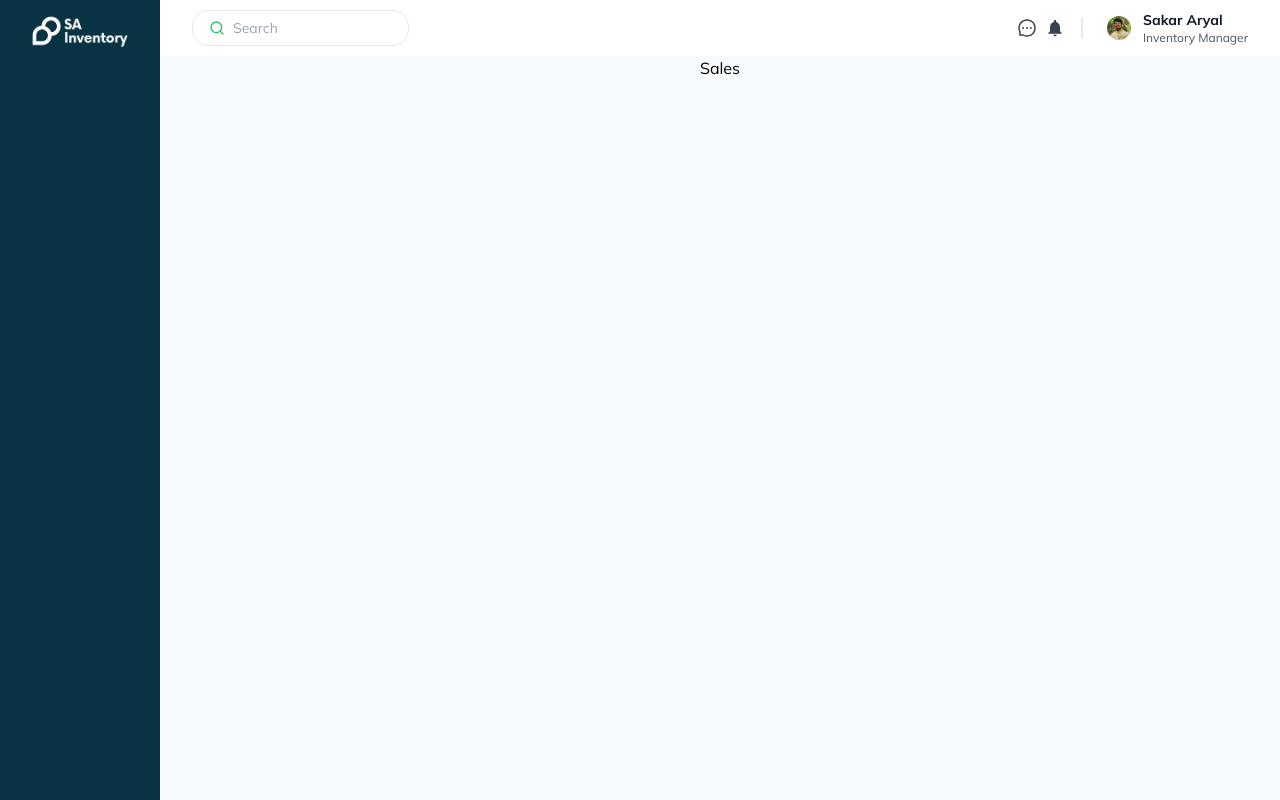
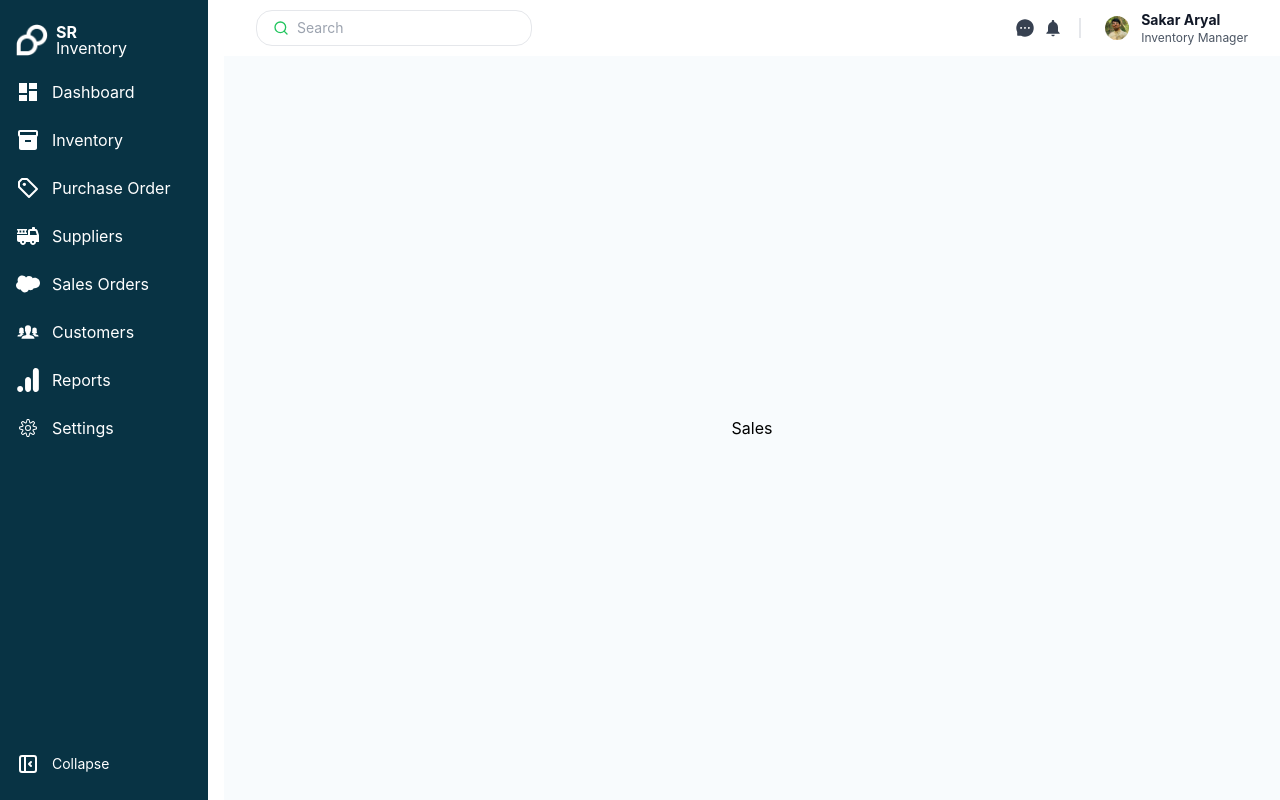
Before and after one commit to techiesakar/IMS, a React (Create React App) app: page /sales in a window 1280 px wide. Built offline with nearby package versions, Linux system fonts and the light colour scheme.

Commit message:
Some minor Changes

```diff
--- a/src/container/App.js
+++ b/src/container/App.js
@@ -13,7 +13,7 @@ import Suppliers from "pages/Suppliers/Suppliers";
 
 function App() {
   return (
-    <div className="App font-mulish">
+    <div className="App ">
       <Layout>
         <Routes>
           <Route path={"/"} element={<Dashboard />} />
@@ -21,7 +21,7 @@ function App() {
           <Route path={"/customers"} element={<Customers />} />
           <Route path={"/inventory"} element={<Inventory />} />
           <Route path={"/purchase"} element={<Purchase />} />
-          <Route path={"/report"} element={<Reports />} />
+          <Route path={"/reports"} element={<Reports />} />
           <Route path={"/sales"} element={<Sales />} />
           <Route path={"/settings"} element={<Settings />} />
           <Route path={"/suppliers"} element={<Suppliers />} />
--- a/src/hoc/Layout/Layout.jsx
+++ b/src/hoc/Layout/Layout.jsx
@@ -4,7 +4,7 @@ import React from "react";
 
 const Layout = ({ children }) => {
   return (
-    <div className="pl-40 pt-14 min-h-screen w-screen relative">
+    <div className="md:pl-56 pt-14 min-h-screen w-screen relative">
       <Toolbar />
       <Sidebar />
       <main className="bg-[#F8FBFD] h-main-height">{children}</main>
--- /dev/null
+++ b/src/navigation/NavlLinks.js
@@ -0,0 +1,21 @@
+import { MdDashboard, MdInventory, MdFireTruck } from "react-icons/md";
+import { BiPurchaseTagAlt } from "react-icons/bi";
+import { IoIosPeople } from "react-icons/io";
+import { SiGoogleanalytics, SiSalesforce } from "react-icons/si";
+import { CiSettings } from "react-icons/ci";
+const NavLinks = [
+  { id: 0, title: "Dashboard", link: "/", icon: <MdDashboard /> },
+  { id: 1, title: "Inventory", link: "/inventory", icon: <MdInventory /> },
+  {
+    id: 2,
+    title: "Purchase Order",
+    link: "/purchase",
+    icon: <BiPurchaseTagAlt />,
+  },
+  { id: 3, title: "Suppliers", link: "/suppliers", icon: <MdFireTruck /> },
+  { id: 4, title: "Sales Orders", link: "/sales", icon: <SiSalesforce /> },
+  { id: 5, title: "Customers", link: "/customers", icon: <IoIosPeople /> },
+  { id: 6, title: "Reports", link: "/reports", icon: <SiGoogleanalytics /> },
+  { id: 7, title: "Settings", link: "/settings", icon: <CiSettings /> },
+];
+export default NavLinks;
--- a/src/navigation/Sidebar.jsx
+++ b/src/navigation/Sidebar.jsx
@@ -1,14 +1,63 @@
-import React from "react";
-import HeaderLogo from "assets/images/Logo.png";
+import { useState, createContext, useContext } from "react";
+
+import Favicon from "assets/images/Favicon.png";
 import { Link } from "react-router-dom";
+import NavLinks from "./NavlLinks";
+
+import {
+  TbLayoutSidebarLeftCollapse,
+  TbLayoutSidebarRightCollapse,
+} from "react-icons/tb";
 
 const Sidebar = () => {
+  const [toggle, setToggle] = useState(false);
+  const handleToggle = () => {
+    setToggle(!toggle);
+  };
   return (
-    <aside className="fixed left-0 top-0  bg-cyan-950 h-screen w-40 p-4">
-      <div className="flex justify-center">
-        <Link to={"/"}>
-          <img src={HeaderLogo} alt="SR Inventory" className="w-24" />
+    <aside
+      className={`fixed -left-56 md:left-0 top-0 transition-all duration-300  bg-cyan-950 h-screen whitespace-nowrap  md:flex flex-col gap-6 justify-between py-6 ${
+        toggle ? "w-16" : "w-52"
+      }`}
+    >
+      <div className="flex flex-col gap-6 px-4">
+        <Link to={"/"} className="flex gap-2 items-center">
+          <img src={Favicon} alt="SR Inventory" className="w-8 h-8" />
+
+          {!toggle && (
+            <span className="flex flex-col items-start text-white leading-4">
+              <span className="font-bold ">SR</span>
+              <span>Inventory</span>
+            </span>
+          )}
         </Link>
+        <ul className="flex flex-col gap-6">
+          {NavLinks.map((item, index) => {
+            return (
+              <li key={index} className="flex items-center text-white">
+                <Link to={item.link} className="flex items-center gap-3">
+                  <button className="text-2xl">{item.icon}</button>
+                  {!toggle && item.title}
+                </Link>
+              </li>
+            );
+          })}
+        </ul>
+      </div>
+
+      <div className="text-white flex gap-3 items-center px-4">
+        <div className="text-2xl" onClick={handleToggle}>
+          {toggle ? (
+            <button className="flex items-center gap-3">
+              <TbLayoutSidebarRightCollapse />
+            </button>
+          ) : (
+            <button className="flex items-center gap-3">
+              <TbLayoutSidebarLeftCollapse />
+              <span className="text-sm">Collapse</span>
+            </button>
+          )}
+        </div>
       </div>
     </aside>
   );
--- a/src/navigation/Toolbar.jsx
+++ b/src/navigation/Toolbar.jsx
@@ -1,12 +1,12 @@
 import React from "react";
-import { AiOutlineMessage } from "react-icons/ai";
+import { AiFillMessage } from "react-icons/ai";
 import { MdNotifications } from "react-icons/md";
 import { FiSearch } from "react-icons/fi";
 import profileImg from "assets/images/profileImg.jpg";
 
 const Toolbar = () => {
   return (
-    <header className="fixed top-0 left-0 right-0 w-full pl-40">
+    <header className="fixed top-0 left-0 right-0 w-full md:pl-56 bg-white">
       <div className="flex justify-between items-center px-8 h-14">
         <div className="border border-gray-200 rounded-2xl bg-white flex items-center px-4 gap-2 h-9">
           <FiSearch className="text-green-500" />
@@ -18,7 +18,7 @@ const Toolbar = () => {
         </div>
         <div className="flex items-center gap-6">
           <div className="flex gap-2 text-xl text-gray-700 border-r-2 border-gray-200 px-4">
-            <AiOutlineMessage />
+            <AiFillMessage />
             <MdNotifications />
           </div>
           <div className="flex gap-3 items-center ">
--- a/src/pages/Customers/Customers.jsx
+++ b/src/pages/Customers/Customers.jsx
@@ -1,9 +1,11 @@
-import React from 'react'
+import React from "react";
 
 const Customers = () => {
   return (
-    <div>Customers</div>
-  )
-}
+    <div className="w-full h-full flex items-center justify-center">
+      Customers
+    </div>
+  );
+};
 
-export default Customers
+export default Customers;
--- a/src/pages/Inventory/Inventory.jsx
+++ b/src/pages/Inventory/Inventory.jsx
@@ -1,9 +1,11 @@
-import React from 'react'
+import React from "react";
 
 const Inventory = () => {
   return (
-    <div>Inventory</div>
-  )
-}
+    <div className="w-full h-full flex items-center justify-center">
+      Inventory
+    </div>
+  );
+};
 
-export default Inventory
+export default Inventory;
--- a/src/pages/Purchase/Purchase.jsx
+++ b/src/pages/Purchase/Purchase.jsx
@@ -1,9 +1,11 @@
-import React from 'react'
+import React from "react";
 
 const Purchase = () => {
   return (
-    <div>Purchase</div>
-  )
-}
+    <div className="w-full h-full flex items-center justify-center">
+      Purchase
+    </div>
+  );
+};
 
-export default Purchase
+export default Purchase;
--- a/src/pages/Reports/Reports.jsx
+++ b/src/pages/Reports/Reports.jsx
@@ -1,9 +1,11 @@
-import React from 'react'
+import React from "react";
 
 const Reports = () => {
   return (
-    <div>Reports</div>
-  )
-}
+    <div className="w-full h-full flex items-center justify-center">
+      Reports
+    </div>
+  );
+};
 
-export default Reports
+export default Reports;
--- a/src/pages/Sales/Sales.jsx
+++ b/src/pages/Sales/Sales.jsx
@@ -1,9 +1,9 @@
-import React from 'react'
+import React from "react";
 
 const Sales = () => {
   return (
-    <div>Sales</div>
-  )
-}
+    <div className="w-full h-full flex items-center justify-center">Sales</div>
+  );
+};
 
-export default Sales
+export default Sales;
--- a/src/pages/Settings/Settings.jsx
+++ b/src/pages/Settings/Settings.jsx
@@ -1,9 +1,11 @@
-import React from 'react'
+import React from "react";
 
 const Settings = () => {
   return (
-    <div>Settings</div>
-  )
-}
+    <div className="w-full h-full flex items-center justify-center">
+      Settings
+    </div>
+  );
+};
 
-export default Settings
+export default Settings;
--- a/src/pages/Suppliers/Suppliers.jsx
+++ b/src/pages/Suppliers/Suppliers.jsx
@@ -1,9 +1,11 @@
-import React from 'react'
+import React from "react";
 
 const Suppliers = () => {
   return (
-    <div>Suppliers</div>
-  )
-}
+    <div className="w-full h-full flex items-center justify-center">
+      Suppliers
+    </div>
+  );
+};
 
-export default Suppliers
+export default Suppliers;
```
Also changed, not shown: src/assets/images/Favicon.png (added).
